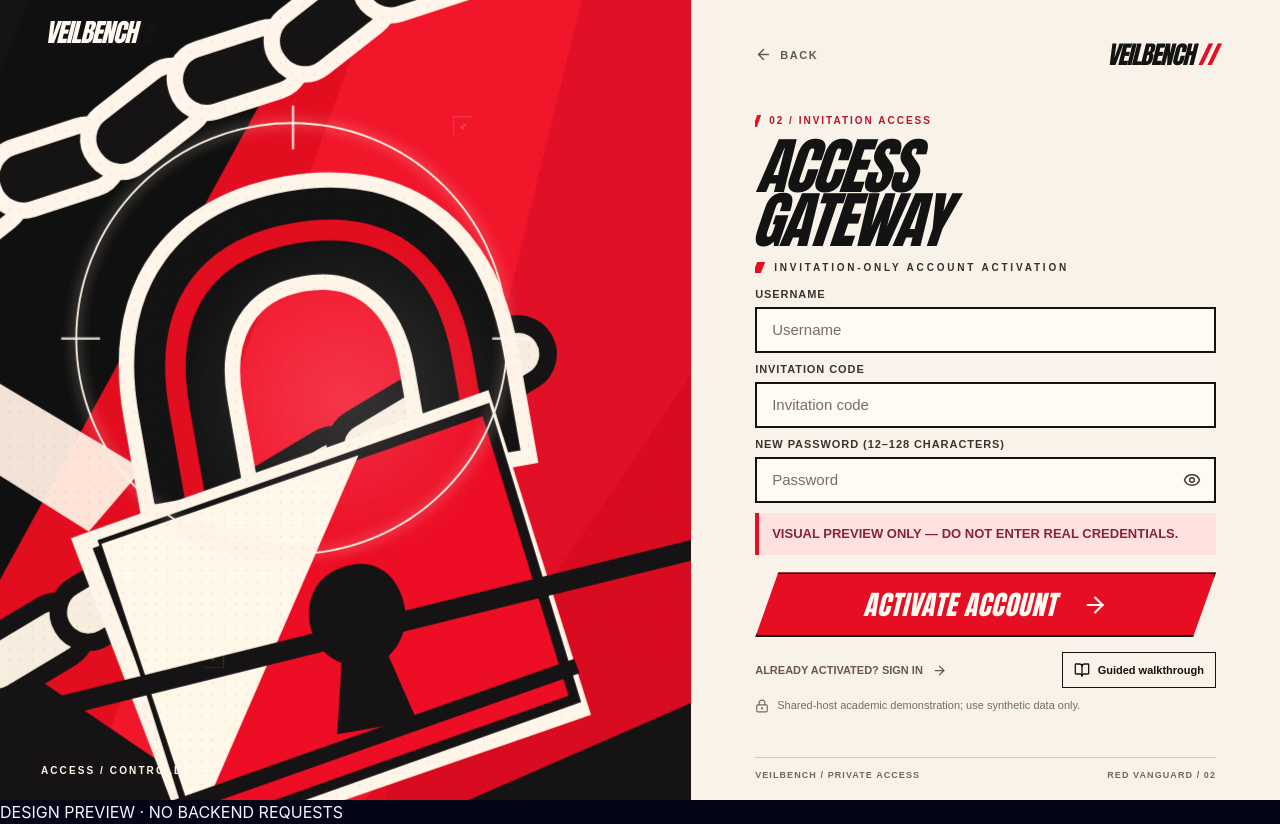
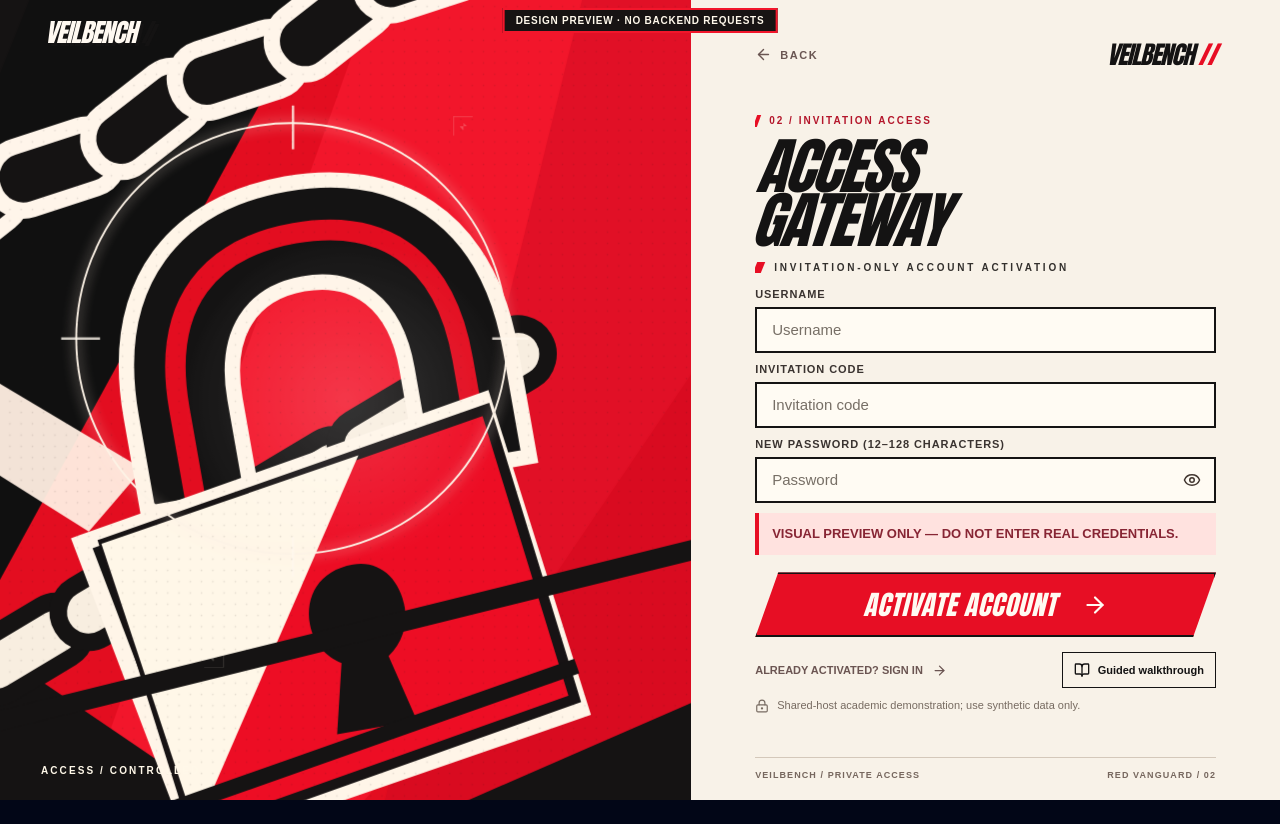
Before and after one commit to ijin-003/VEILBENCH, a Next.js app in the folder frontend/: page /design-preview/signup in a window 1280 px wide. After the commit the page ends 800 px from the top, so only its background shows below. Built offline with nearby package versions, Linux system fonts and the light colour scheme.

Commit message:
design: label isolated signup gallery and preserve full screen interactions

```diff
--- a/frontend/src/app/approved-board.css
+++ b/frontend/src/app/approved-board.css
@@ -425,3 +425,7 @@
   /* Preserve image placement while disabling only animation */
   .vb-board-access-art .vb-board-padlock{transform:scale(1.035)!important}
 }
+
+
+.vb-board-demo-marker{position:fixed;z-index:90;top:8px;left:50%;translate:-50% 0;background:#171313;color:#fff8eb;border:2px solid #f2162b;padding:5px 11px;font:900 10px Arial,sans-serif;letter-spacing:.075em;pointer-events:none}
+@media(max-width:680px){.vb-board-demo-marker{top:auto;bottom:3px;white-space:nowrap;font-size:8px}}
```
